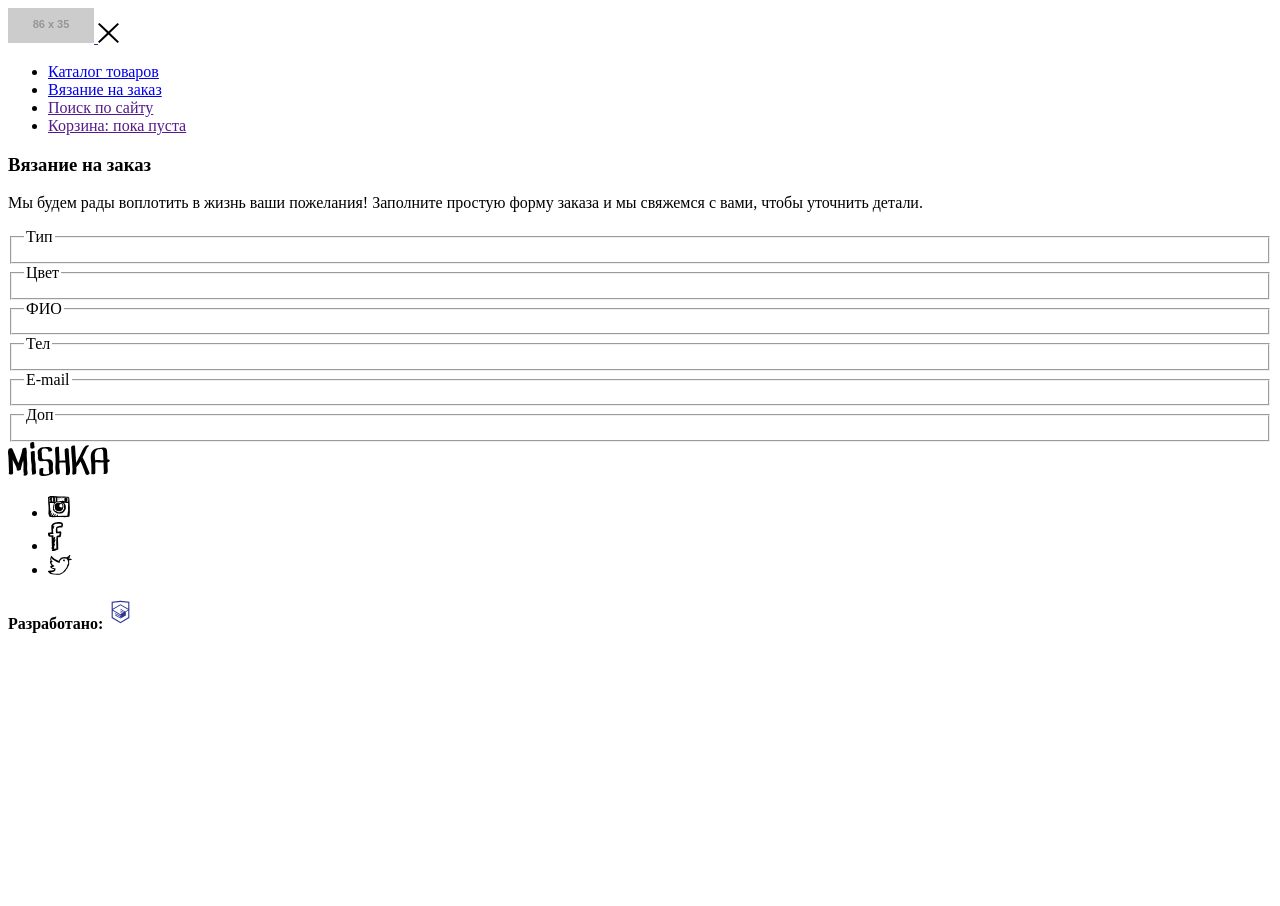
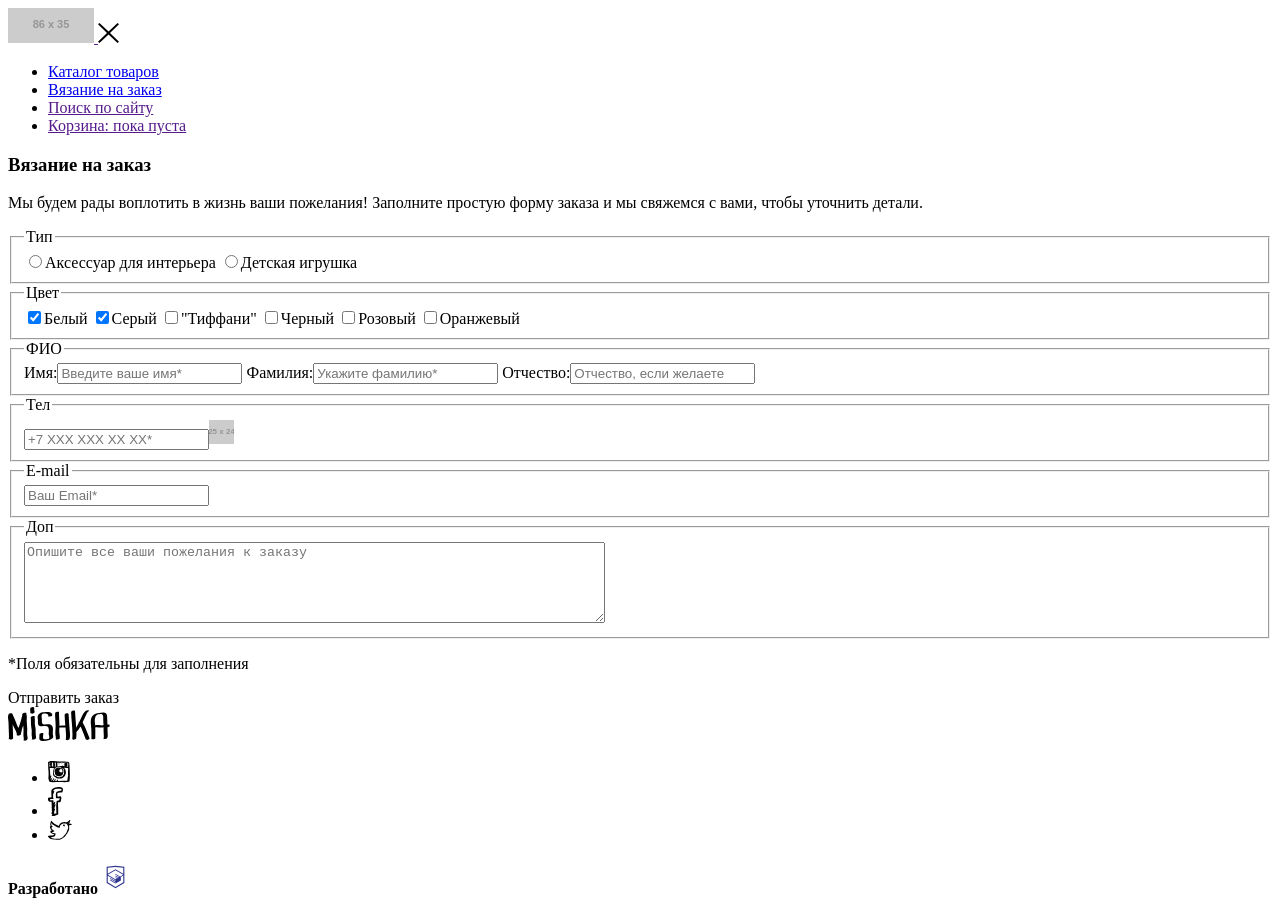
Before and after one commit to Doctrina-lucem/1399617-mishka-20, a plain HTML site: page source/form.html in a window 1280 px wide. Before the commit the page ends 800 px from the top, so only its background shows below. Drawn offline with Linux system fonts and the light colour scheme; placeholder pictures from the web are drawn by us.

Commit message:
Add files via upload

```diff
--- a/source/form.html
+++ b/source/form.html
@@ -46,25 +46,68 @@
       </section>
       <section class="write-us-main">
         <form class="write-us-main__form" action="https://echo.htmlacademy.ru" method="GET">
-          <fieldset>
-            <legend>Тип</legend>
-
+          <fieldset class="write-us-main__type type">
+            <legend class="type__title">Тип</legend>
+            <label class="type__name">
+              <input class="type__radio" type="radio" name="type">Аксессуар для интерьера
+            </label>
+            <label class="type__name">
+              <input class="type__radio" type="radio" name="type">Детская игрушка
+            </label>
+          </fieldset>
+          <fieldset class="write-us-main__color color">
+            <legend class="color__title">Цвет</legend>
+              <label class="color__name">
+                <input class="color__input" type="checkbox" name="color" value="white" checked>Белый
+              </label>
+              <label class="color__name">
+                <input class="color__input" type="checkbox" name="color" value="grey" checked>Серый
+              </label>
+              <label class="color__name">
+                <input class="color__input" type="checkbox" name="color" value="tiffany">"Тиффани"
+              </label>
+              <label class="color__name">
+                <input class="color__input" type="checkbox" name="color" value="black">Черный
+              </label>
+              <label class="color__name">
+                <input class="color__input" type="checkbox" name="color" value="pink">Розовый
+              </label>
+              <label class="color__name">
+                <input class="color__input" type="checkbox" name="color" value="orange">Оранжевый
+              </label>
           </fieldset>
           <fieldset>
-            <legend>Цвет</legend>
+            <legend class="write-us-main__title">ФИО</legend>
+              <label>
+                Имя:<input class="" type="text" name="name" placeholder="Введите ваше имя*">
+              </label>
+              <label>
+                Фамилия:<input class="" type="text" name="surname" placeholder="Укажите фамилию*">
+              </label>
+              <label>
+                Отчество:<input class="" type="text" name="patronymic" placeholder="Отчество, если желаете">
+              </label>
           </fieldset>
           <fieldset>
-            <legend>ФИО</legend>
+            <legend class="write-us-main__title">Тел</legend>
+              <label>
+                <input type="tel" name="phone-number" placeholder="+7 ХХХ ХХХ ХХ ХХ*"><img src="https://via.placeholder.com/25x24">
+              </label>
           </fieldset>
           <fieldset>
-            <legend>Тел</legend>
+            <legend class="write-us-main__title">E-mail</legend>
+              <label>
+                <input type="email" name="e-mail" placeholder="Ваш Email*" img src="https://via.placeholder.com/32x21">
+              </label>
           </fieldset>
           <fieldset>
-            <legend>E-mail</legend>
+            <legend class="write-us-main__title">Доп</legend>
+            <textarea name="" id="" cols="70" rows="5" placeholder="Опишите все ваши пожелания к заказу"></textarea>
           </fieldset>
-          <fieldset>
-            <legend>Доп</legend>
-          </fieldset>
+          <div class="write-us__submit">
+            <p>*Поля обязательны для заполнения</p>
+            <a class="write-us-main__button button">Отправить заказ</a>
+          </div>
         </form>
       </section>
     </main>
@@ -83,7 +126,7 @@
           </li>
         </ul>
         <div class="footer__copyright copyright">
-          <b class="copyright__text">Разработано:</b>
+          <b class="copyright__text">Разработано</b>
           <a class="copyright__link" href="https://htmlacademy.ru/intensive/adaptive"><img src="img/htmlacademy.svg" width="27" height="34" alt="Логотип HTML Academy"></a>
         </div>
       </div>
```
Also changed, not shown: source/catalog.html (+1 -1 lines), source/index.html (+1 -1 lines).
